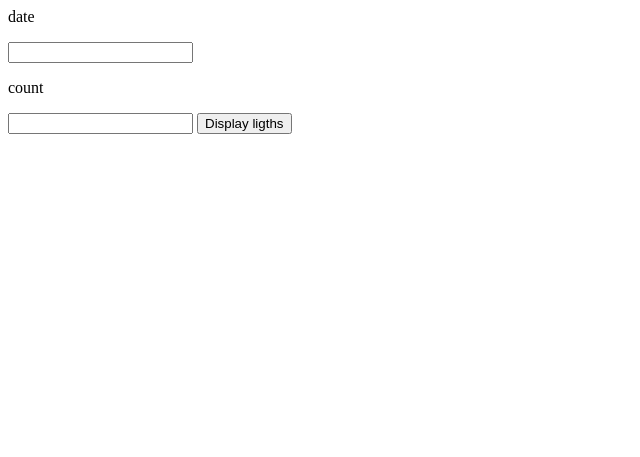
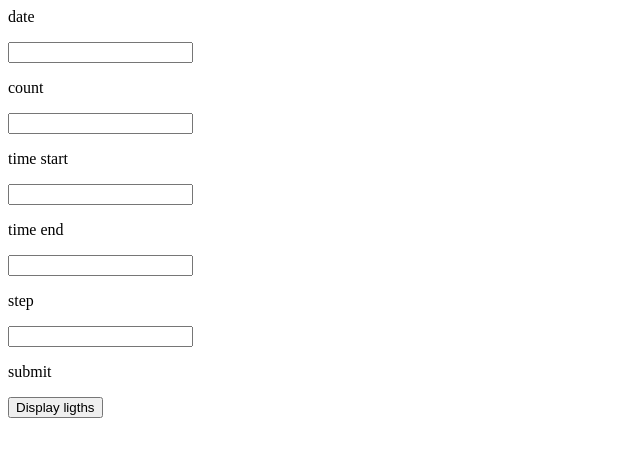
Before and after one commit to Krasnopeev/SSLC, a Flask app: page / in a window 1280 px wide. Shown: the top 457 px of the page, without its empty margins (0-640 px from the left). Run offline with Flask 3, Linux system fonts and the light colour scheme.

Commit message:
Update input.html

```diff
--- a/templates/input.html
+++ b/templates/input.html
@@ -10,6 +10,16 @@
         <label><p>count</p></label>
         <input name="count">
 
+        <label><p>time start</p></label>
+        <input name="start">
+
+        <label><p>time end</p></label>
+        <input name="end">
+
+        <label><p>step</p></label>
+        <input name="step">
+
+		<label><p>submit</p></label>
         <input type="submit" value="Display ligths" id="button">
     </form>
 </body>
```
